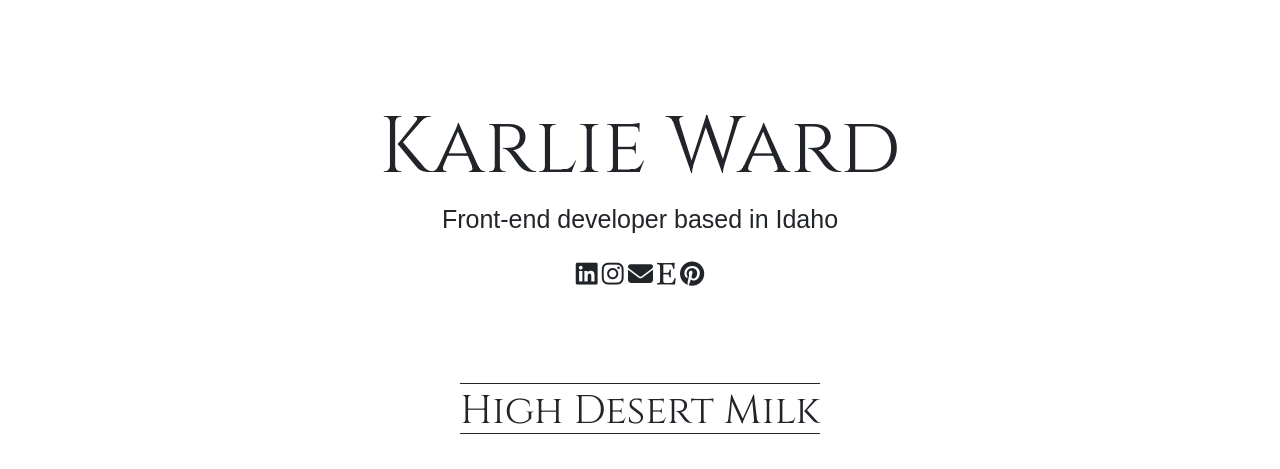
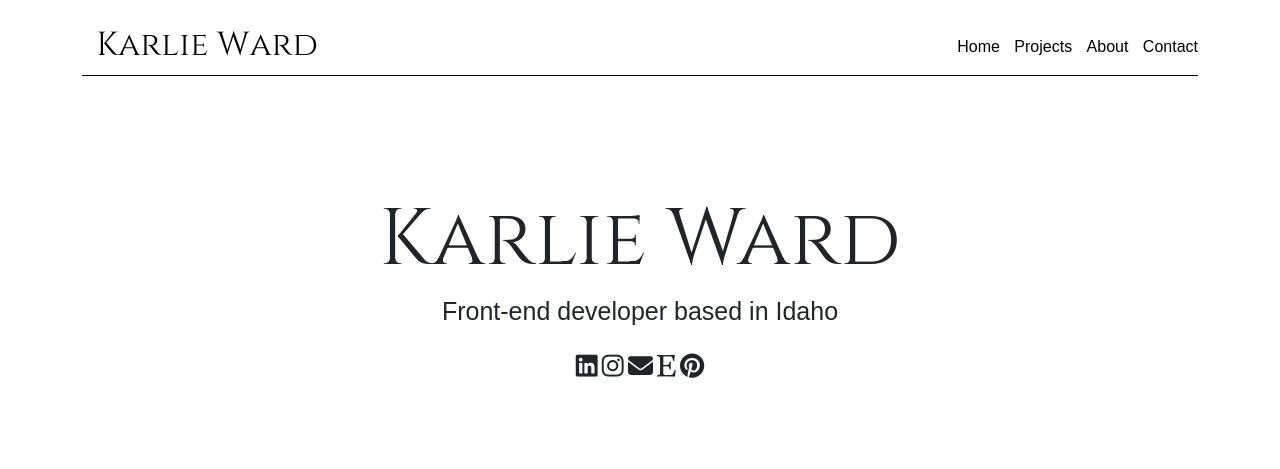
Before and after one commit to karlieward/Portfolio-Project, a plain HTML site: page index.html in a window 1280 px wide. Shown: the top 469 px of the page. Drawn offline with nearby package versions, Linux system fonts and the light colour scheme.

Commit message:
added a navigation bar

```diff
--- a/index.html
+++ b/index.html
@@ -29,6 +29,20 @@
     <title>Document</title>
   </head>
   <body>
+    <div class="container">
+      <nav class="d-flex justify-content-between">
+        <a href="/">
+          <img src="images/1.png" class="logo" alt="" />
+        </a>
+        <ul class="active">
+          <li><a href="/">Home</a></li>
+          <li><a href="/projects.html">Projects</a></li>
+          <li><a href="/about.html">About</a></li>
+          <li><a href="/contact.html">Contact</a></li>
+        </ul>
+      </nav>
+      <hr />
+    </div>
     <div class="hero">
       <h1>Karlie Ward</h1>
       <h2>Front-end developer based in Idaho</h2>
@@ -47,7 +61,7 @@
           <img
             src="images/HDM.png"
             alt=""
-            class="shadow-sm p-3 mb-5 bg-body-tertiary rounded d-none d-lg-block"
+            class="shadow-sm p-3 mb-5 bg-body-tertiary rounded d-none d-md-block"
           />
         </div>
         <div class="col-lg">
@@ -74,7 +88,7 @@
           <img
             src="images/Weather.png"
             alt=""
-            class="shadow-sm p-3 mb-5 bg-body-tertiary rounded d-none d-lg-block"
+            class="shadow-sm p-3 mb-5 bg-body-tertiary rounded d-none d-md-block"
           />
         </div>
         <div class="col-lg">
@@ -103,7 +117,7 @@
           <img
             src="images/HDM.png"
             alt=""
-            class="shadow-sm p-3 mb-5 bg-body-tertiary rounded d-none d-lg-block"
+            class="shadow-sm p-3 mb-5 bg-body-tertiary rounded d-none d-md-block"
           />
         </div>
         <div class="col-lg">
--- a/styles/style.css
+++ b/styles/style.css
@@ -1,6 +1,34 @@
 :root {
   --heading-font: "Cinzel", serif;
   --accent-font: "Alegreya Sans", sans-serif;
+}
+nav {
+  margin-top: 20px;
+}
+nav a {
+  text-decoration: none;
+  color: black;
+}
+nav ul {
+  list-style: none;
+  font-family: var(--accent-font);
+  font-weight: 100;
+  margin-top: 15px;
+}
+nav li {
+  display: inline;
+  padding-left: 10px;
+  font-size: 16px;
+}
+
+hr {
+  border-top: 1px solid;
+  border-color: black;
+  opacity: 100;
+  margin-top: 0;
+}
+.logo {
+  max-height: 50px;
 }
 
 .hero h1 {
```
Also changed, not shown: images/1.png (added), images/2.png (added), 2 other files.
